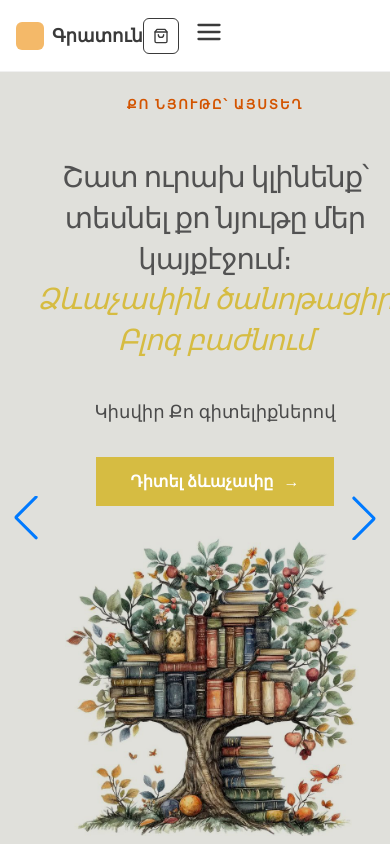
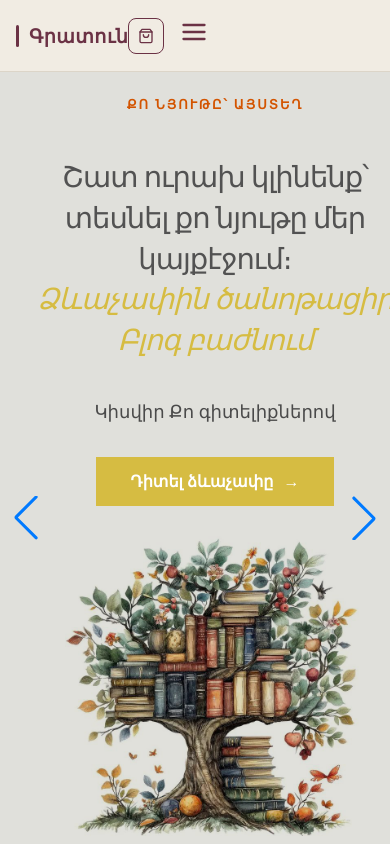
Before and after one commit to artak0252/gratun-complited, a React (Vite) app in the folder frontend/: page / in a window 390 px wide. Shown: the top 844 px of the page. Built offline with nearby package versions, Linux system fonts and the light colour scheme; a web font is replaced by a local one.

Commit message:
Change css

```diff
--- a/frontend/src/pages/Header/Header.module.css
+++ b/frontend/src/pages/Header/Header.module.css
@@ -102,10 +102,28 @@
 
 /* ===== Header.module.css ===== */
 
+/* ===== Header.module.css =====
+   Design tokens (warm library palette) — defined on .headerContainer
+   and inherited by all children via CSS custom property cascade.
+   --color-bg:      #F1ECE3  warm cream background
+   --color-text:    #3A322C  dark brown-gray (primary text)
+   --color-accent:  #6B3245  deep plum/wine (brand accent)
+   --color-accent-light: #8A4E63  lighter plum (hover states)
+   --color-cta:     #D6A73B  muted gold (buttons / CTA)
+   --color-border:  #DCD5C8  soft warm divider
+*/
+
 .headerContainer {
+          --color-bg: #F1ECE3;
+          --color-text: #3A322C;
+          --color-accent: #6B3245;
+          --color-accent-light: #8A4E63;
+          --color-cta: #D6A73B;
+          --color-border: #DCD5C8;
+
           width: 100%;
-          background-color: #ffffff;
-          border-bottom: 1px solid #f0f0f0;
+          background-color: var(--color-bg);
+          border-bottom: 1px solid var(--color-border);
           padding: 18px 40px;
           box-sizing: border-box;
 }
@@ -117,26 +135,31 @@
           margin: 0 auto;
 }
 
-/* ===== Logo ===== */
+/* ===== Logo =====
+   Vertical accent bar + serif wordmark, no boxed border
+   (a full rectangle around the logo read as an unfinished
+   placeholder in the screenshots, so it's dropped here). */
 
 .headerLogo a {
           display: flex;
           align-items: center;
-          gap: 8px;
-          font-size: 24px;
+          gap: 14px;
+          font-family: Georgia, 'Times New Roman', serif;
+          font-size: 26px;
           font-weight: 700;
-          color: #3a3a3a;
+          letter-spacing: 0.5px;
+          color: var(--color-accent);
           text-decoration: none;
           white-space: nowrap;
 }
 
 .headerLogo a::before {
           content: "";
-          width: 36px;
-          height: 36px;
-          background-color: #f4b969;
-          border-radius: 6px;
+          width: 3px;
+          height: 30px;
+          background-color: var(--color-accent);
           display: inline-block;
+          border-radius: 2px;
 }
 
 /* ===== Right side wrapper (nav + icons) ===== */
@@ -164,14 +187,14 @@
           font-size: 18px;
           font-weight: 500;
           letter-spacing: 0.3px;
-          color: #3a3a3a;
+          color: var(--color-text);
           text-decoration: none;
           white-space: nowrap;
           transition: color 0.2s ease;
 }
 
 .navLink:hover {
-          color: #f4b969;
+          color: var(--color-accent);
 }
 
 /* ===== Cart icon ===== */
@@ -183,23 +206,25 @@
           justify-content: center;
           width: 40px;
           height: 40px;
-          border: 1.5px solid #3a3a3a;
-          border-radius: 6px;
-          color: #3a3a3a;
+          border: 1.5px solid var(--color-accent);
+          border-radius: 8px;
+          color: var(--color-accent);
           text-decoration: none;
           font-size: 19px;
+          transition: background-color 0.2s ease, color 0.2s ease;
 }
 
-.cartIcon::after {
-          content: attr(data-count);
+.cartIcon:hover {
+          background-color: var(--color-accent);
+          color: #ffffff;
 }
 
 .cartBadge {
           position: absolute;
           top: -8px;
           right: -8px;
-          background-color: #3a3a3a;
-          color: #ffffff;
+          background-color: var(--color-cta);
+          color: var(--color-text);
           font-size: 10px;
           font-weight: 700;
           width: 18px;
@@ -210,15 +235,20 @@
           justify-content: center;
 }
 
-/* ===== Account icon (optional, to match screenshot) ===== */
+/* ===== Account icon ===== */
 
 .accountIcon {
           display: flex;
           align-items: center;
           justify-content: center;
           font-size: 22px;
-          color: #3a3a3a;
+          color: var(--color-accent);
           text-decoration: none;
+          transition: color 0.2s ease;
+}
+
+.accountIcon:hover {
+          color: var(--color-accent-light);
 }
 
 /* ===== Mobile menu toggle button ===== */
@@ -228,7 +258,7 @@
           background: none;
           border: none;
           font-size: 28px;
-          color: #3a3a3a;
+          color: var(--color-accent);
           cursor: pointer;
           padding: 4px;
 }
@@ -275,9 +305,9 @@
                     flex-direction: column;
                     align-items: flex-start;
                     gap: 0;
-                    background-color: #ffffff;
-                    border-top: 1px solid #f0f0f0;
-                    box-shadow: 0 8px 16px rgba(0, 0, 0, 0.06);
+                    background-color: var(--color-bg);
+                    border-top: 1px solid var(--color-border);
+                    box-shadow: 0 8px 16px rgba(58, 50, 44, 0.08);
 
                     max-height: 0;
                     overflow: hidden;
@@ -295,7 +325,7 @@
           .navLink {
                     width: 100%;
                     padding: 14px 24px;
-                    border-bottom: 1px solid #f5f5f5;
+                    border-bottom: 1px solid var(--color-border);
                     font-size: 16px;
           }
 
@@ -312,12 +342,12 @@
           }
 
           .headerLogo a {
-                    font-size: 18px;
+                    font-size: 19px;
+                    gap: 10px;
           }
 
           .headerLogo a::before {
-                    width: 28px;
-                    height: 28px;
+                    height: 22px;
           }
 
           .cartIcon,
```
